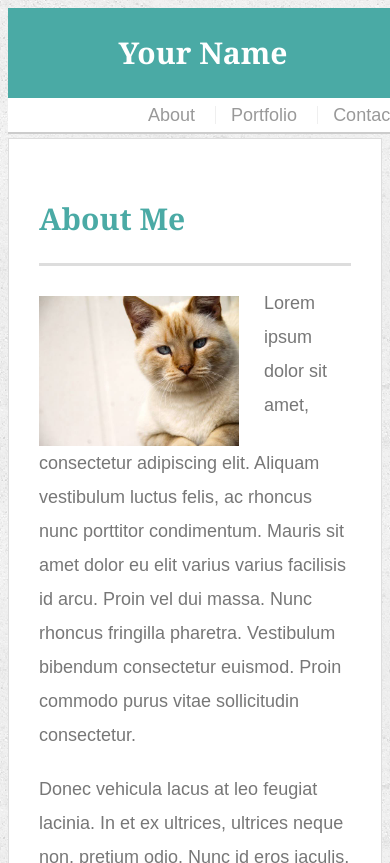
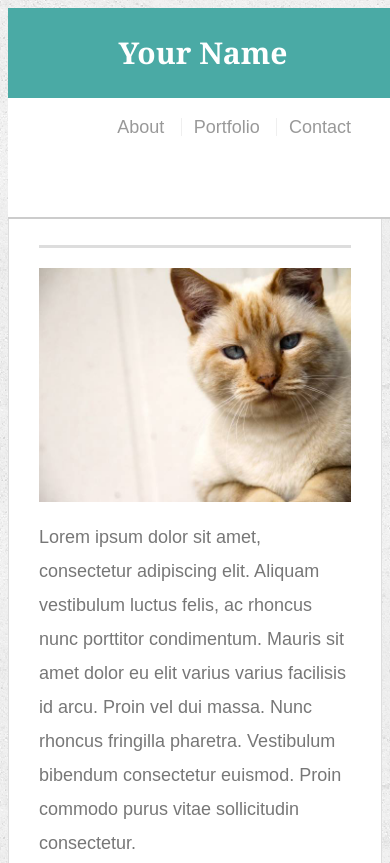
Before and after one commit to Soheila-Lotfi/Responsive-Portfolio, a plain HTML site: page index.html in a window 390 px wide. Shown: the top 863 px of the page. Drawn offline with Linux system fonts and the light colour scheme.

Commit message:
I changed the height of the header to have more space for nav. Also, the image takes the entire width of the page.

```diff
--- a/assets/css/style.css
+++ b/assets/css/style.css
@@ -225,22 +225,41 @@ body {
     display:block;
     clear:both;
     width: 100%;
+    margin-bottom:3%;
   }
 
+  #masthead{
+    height:25%;
+  }
 nav {
   margin-top:0;
   float:none;
-  padding-top:10px;
+
 
 }
+
   nav a:first-child {
-    margin-left: 125px;
+    margin-left: 25%;
   }
-/*
+
+
   nav a {
 
-    padding-left: 15px;
+    padding-left: 3%;
+    margin-left: 3%;
     line-height: 18px;
 
-  } */
   }
+
+  .auth-image {
+    float: none;
+    display:block;
+    width: 100%;
+    height: auto;
+    }
+
+    #main-container {
+      padding-top: 30%;
+       }
+
+  }
```
